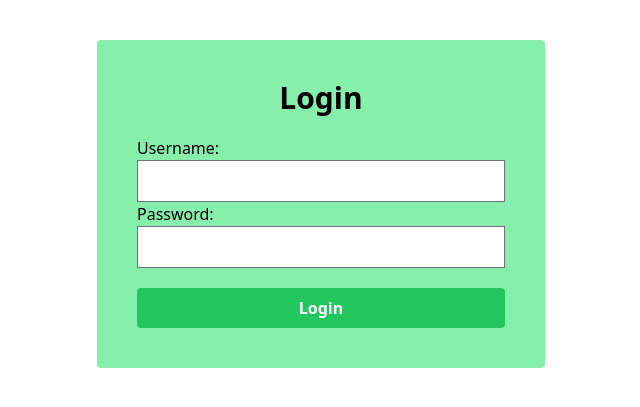
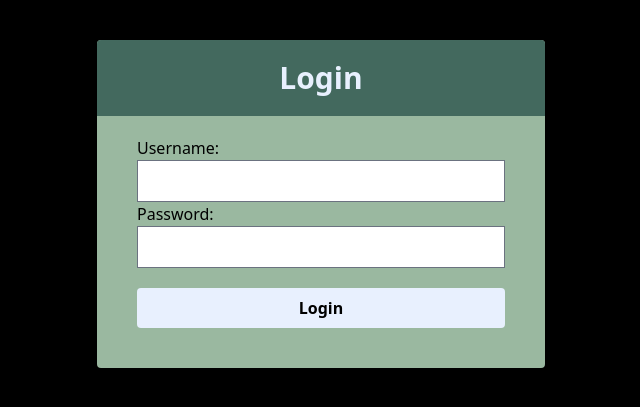
Before and after one commit to LisaCJHeinhold/aifit, a Django app: template aifit/aifit_app/templates/aifit_app/login.html in a window 1280 px wide. Shown: the top 407 px of the page, without its empty margins (319-959 px from the left). Run offline with Django 5.2, Linux system fonts and the light colour scheme; the template is opened without the code that fills it: most values are stand-ins (such as "Sample title", 1, 10 or a date in 2020); parts of the project's set-up code (start-up, migrations or seed data) failed here and were passed over; some libraries are stand-ins or nearby versions.

Commit message:
changed login style

```diff
--- a/aifit/aifit_app/templates/aifit_app/login.html
+++ b/aifit/aifit_app/templates/aifit_app/login.html
@@ -7,17 +7,19 @@
       <title>Login</title>
       {% tailwind_css %}
   </head>
-  <body>
-    <div class="bg-green-300 p-10 max-w-md m-auto mt-10 rounded">
-      <h1 class="text-3xl font-bold pb-5 text-center">Login</h1>
-        <form method="post" class="flex flex-col">
+  <body class="bg-black">
+    <div class="bg-light-green max-w-md m-auto mt-10 rounded">
+      <div class="bg-dark-green m-0 rounded-t">
+        <h1 class="text-3xl font-bold py-5 text-center text-light-gray">Login</h1>
+      </div>
+        <form method="post" class="flex flex-col px-10 py-5">
             {% csrf_token %}
             <!-- Your login form fields go here -->
             <label for="username">Username:</label>
             <input type="text" id="username" name="username">
             <label for="password">Password:</label>
             <input type="password" id="password" name="password">
-            <button type="submit" class="bg-green-500 hover:bg-green-700 text-white font-bold py-2 px-4 mt-5 rounded">Login</button>
+            <button type="submit" class="bg-light-gray hover:bg-dark-green hover:text-light-gray text-white font-bold py-2 px-4 my-5 rounded">Login</button>
         </form>
     </div>
   </body>
--- a/aifit/theme/static/css/dist/styles.css
+++ b/aifit/theme/static/css/dist/styles.css
@@ -16,7 +16,7 @@
   /* 2 */
   border-style: solid;
   /* 2 */
-  border-color: #e5e7eb;
+  border-color: currentColor;
   /* 2 */
 }
 
@@ -781,6 +781,10 @@ select {
   margin: auto;
 }
 
+.m-0 {
+  margin: 0px;
+}
+
 .mx-auto {
   margin-left: auto;
   margin-right: auto;
@@ -791,12 +795,12 @@ select {
   margin-bottom: 1.25rem;
 }
 
+.mt-10 {
+  margin-top: 2.5rem;
+}
+
 .mt-5 {
   margin-top: 1.25rem;
-}
-
-.mt-10 {
-  margin-top: 2.5rem;
 }
 
 .flex {
@@ -827,33 +831,46 @@ select {
   border-radius: 0.25rem;
 }
 
-.bg-gray-50 {
-  --tw-bg-opacity: 1;
-  background-color: rgb(249 250 251 / var(--tw-bg-opacity));
+.rounded-t {
+  border-top-left-radius: 0.25rem;
+  border-top-right-radius: 0.25rem;
 }
 
-.bg-green-300 {
-  --tw-bg-opacity: 1;
-  background-color: rgb(134 239 172 / var(--tw-bg-opacity));
+.border {
+  border-width: 1px;
 }
 
-.bg-blue-500 {
-  --tw-bg-opacity: 1;
-  background-color: rgb(59 130 246 / var(--tw-bg-opacity));
+.border-dark-green {
+  --tw-border-opacity: 1;
+  border-color: rgb(67 105 94 / var(--tw-border-opacity));
 }
 
-.bg-green-500 {
+.bg-black {
   --tw-bg-opacity: 1;
-  background-color: rgb(34 197 94 / var(--tw-bg-opacity));
+  background-color: rgb(0 0 0 / var(--tw-bg-opacity));
+}
+
+.bg-light-gray {
+  --tw-bg-opacity: 1;
+  background-color: rgb(232 240 254 / var(--tw-bg-opacity));
+}
+
+.bg-light-green {
+  --tw-bg-opacity: 1;
+  background-color: rgb(154 184 160 / var(--tw-bg-opacity));
+}
+
+.bg-dark-green {
+  --tw-bg-opacity: 1;
+  background-color: rgb(67 105 94 / var(--tw-bg-opacity));
 }
 
 .p-10 {
   padding: 2.5rem;
 }
 
-.py-5 {
-  padding-top: 1.25rem;
-  padding-bottom: 1.25rem;
+.p-5 {
+  padding: 1.25rem;
 }
 
 .px-4 {
@@ -866,6 +883,31 @@ select {
   padding-bottom: 0.5rem;
 }
 
+.py-5 {
+  padding-top: 1.25rem;
+  padding-bottom: 1.25rem;
+}
+
+.py-10 {
+  padding-top: 2.5rem;
+  padding-bottom: 2.5rem;
+}
+
+.px-5 {
+  padding-left: 1.25rem;
+  padding-right: 1.25rem;
+}
+
+.px-20 {
+  padding-left: 5rem;
+  padding-right: 5rem;
+}
+
+.px-10 {
+  padding-left: 2.5rem;
+  padding-right: 2.5rem;
+}
+
 .pb-5 {
   padding-bottom: 1.25rem;
 }
@@ -874,22 +916,18 @@ select {
   text-align: center;
 }
 
-.align-middle {
-  vertical-align: middle;
+.font-serif {
+  font-family: ui-serif, Georgia, Cambria, "Times New Roman", Times, serif;
 }
 
-.font-serif {
-  font-family: ui-serif, Georgia, Cambria, "Times New Roman", Times, serif;
+.text-3xl {
+  font-size: 1.875rem;
+  line-height: 2.25rem;
 }
 
 .text-5xl {
   font-size: 3rem;
   line-height: 1;
-}
-
-.text-3xl {
-  font-size: 1.875rem;
-  line-height: 2.25rem;
 }
 
 .font-bold {
@@ -904,17 +942,22 @@ select {
   letter-spacing: 0em;
 }
 
-.text-white {
+.text-light-gray {
   --tw-text-opacity: 1;
-  color: rgb(255 255 255 / var(--tw-text-opacity));
+  color: rgb(232 240 254 / var(--tw-text-opacity));
 }
 
-.hover\:bg-blue-700:hover {
+.hover\:bg-dark-green:hover {
   --tw-bg-opacity: 1;
-  background-color: rgb(29 78 216 / var(--tw-bg-opacity));
+  background-color: rgb(67 105 94 / var(--tw-bg-opacity));
 }
 
-.hover\:bg-green-700:hover {
+.hover\:bg-light-green:hover {
   --tw-bg-opacity: 1;
-  background-color: rgb(21 128 61 / var(--tw-bg-opacity));
+  background-color: rgb(154 184 160 / var(--tw-bg-opacity));
 }
+
+.hover\:text-light-gray:hover {
+  --tw-text-opacity: 1;
+  color: rgb(232 240 254 / var(--tw-text-opacity));
+}
```
Also changed, not shown: aifit/theme/static_src/tailwind.config.js (+6 -1 lines).
